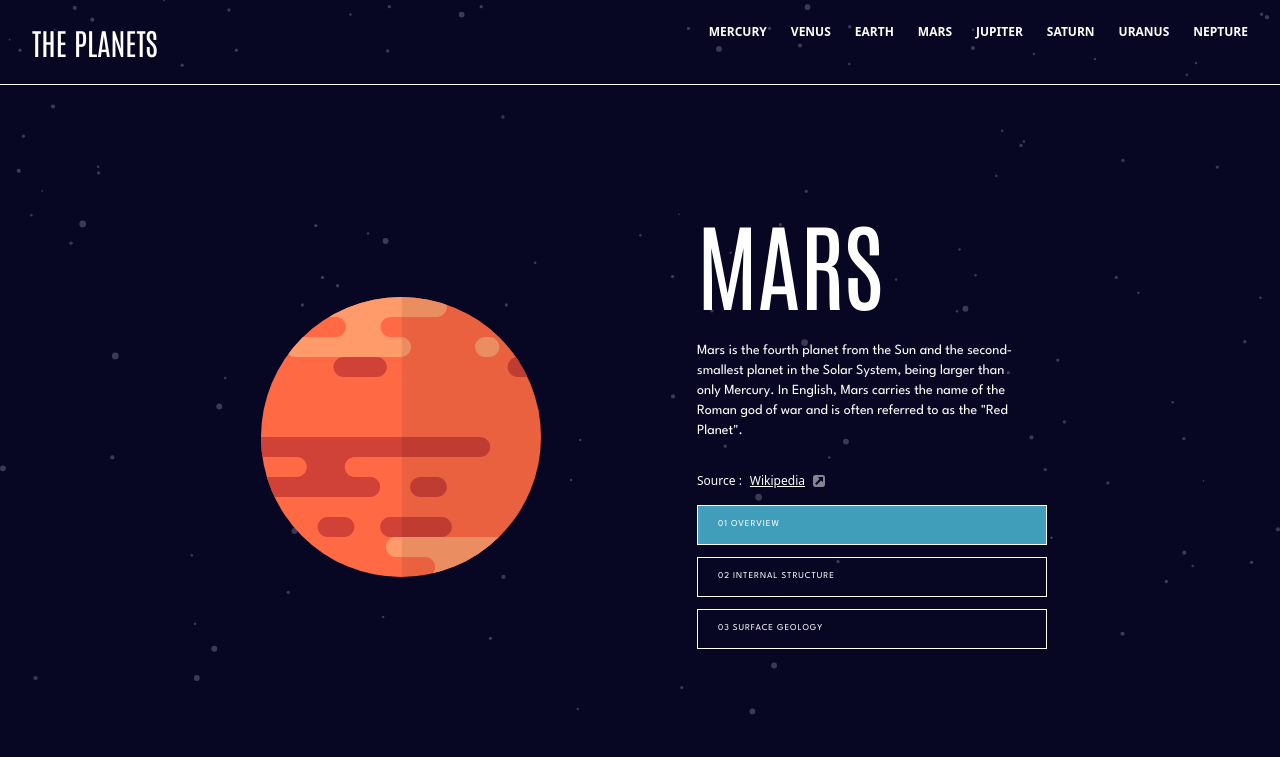
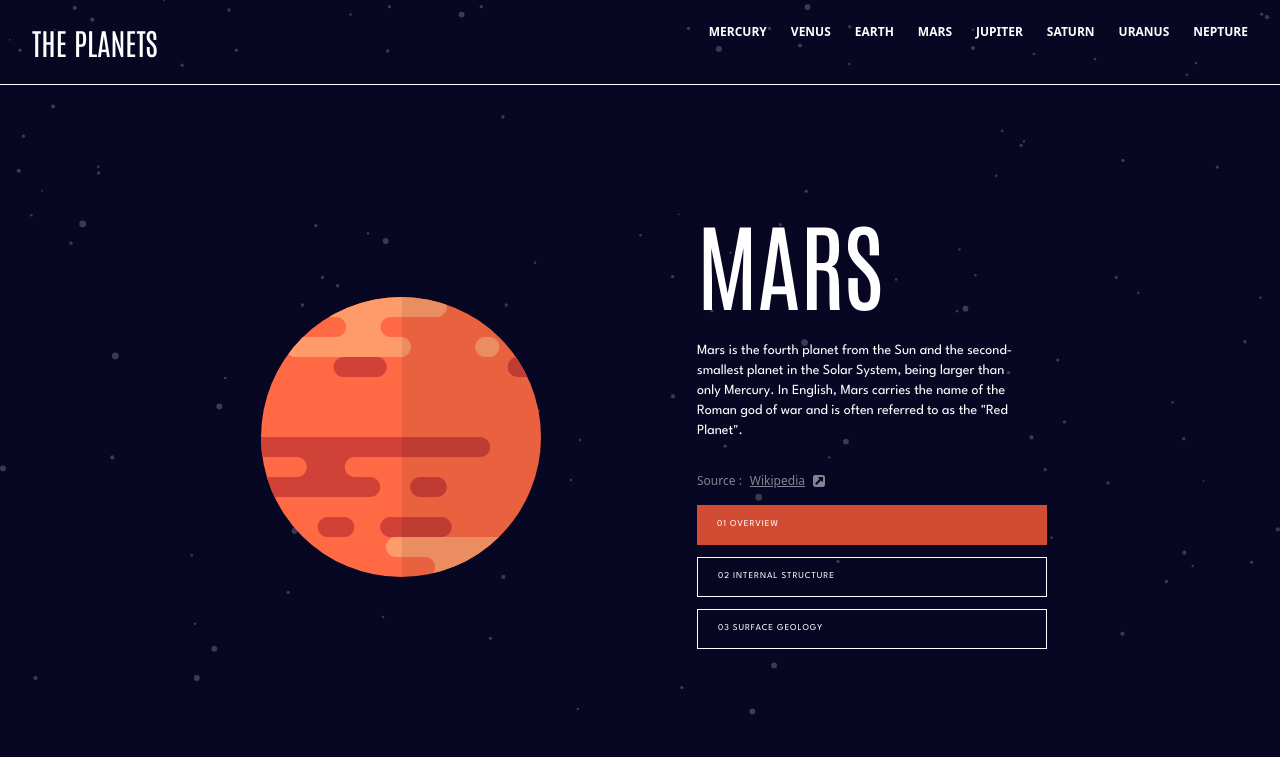
Before and after one commit to JodieAddis/Planets-Fact-Site, a React (Vite) app: page /Planets-Fact-Site/mars in a window 1280 px wide. Shown: the top 757 px of the page. Built offline with nearby package versions, Linux system fonts and the light colour scheme.

Commit message:
Correcting the size of the images displayed by the selected tabs in the desktop version

```diff
--- a/public/assets/style/tailwind.css
+++ b/public/assets/style/tailwind.css
@@ -47,27 +47,27 @@
     @apply border-b-4 border-solid border-BlackPearl pb-4 pt-5 font-Spartan text-xs font-bold uppercase tracking-widest text-white;
   }
   .mercury {
-    @apply border-b-Pelorous;
+    @apply border-b-Pelorous lg:border-none lg:bg-Pelorous;
   }
   .venus {
-    @apply border-b-TulipTree;
+    @apply border-b-TulipTree lg:border-none lg:bg-TulipTree;
   }
   .earth {
-    @apply border-b-PurpleHeart;
+    @apply border-b-PurpleHeart lg:border-none lg:bg-PurpleHeart;
   }
   .mars {
-    @apply border-b-Valencia;
+    @apply border-b-Valencia lg:border-none lg:bg-Valencia;
   }
   .jupiter {
-    @apply border-b-ElectricValencia;
+    @apply border-b-ElectricValencia lg:border-none lg:bg-ElectricValencia;
   }
   .saturn {
-    @apply border-b-Piper;
+    @apply border-b-Piper lg:border-none lg:bg-Piper;
   }
   .uranus {
-    @apply border-b-Java;
+    @apply border-b-Java lg:border-none lg:bg-Java;
   }
   .neptune {
-    @apply border-b-RoyalBlue;
+    @apply border-b-RoyalBlue lg:border-none lg:bg-RoyalBlue;
   }
 }
--- a/src/components/Planet/PlanetContainer/index.tsx
+++ b/src/components/Planet/PlanetContainer/index.tsx
@@ -24,6 +24,7 @@ const Component = ({ planetName }: PlanetDataProps) => {
   let description = planetData.overview.content;
   let url = planetData.images.planet;
   let source = planetData.overview.source;
+  let pinUrl = "";
 
   if (planetData) {
     if (selectedView === "structure") {
@@ -34,6 +35,7 @@ const Component = ({ planetName }: PlanetDataProps) => {
       description = planetData.geology.content;
       url = planetData.images.geology;
       source = planetData.geology.source;
+      pinUrl = planetData.images.planet;
     }
   }
 
@@ -52,7 +54,7 @@ const Component = ({ planetName }: PlanetDataProps) => {
         </div>
         <div className="flex flex-col lg:flex-row lg:items-center lg:justify-center">
           <div className="lg:mr-16">
-            <PlanetImage view={selectedView} url={url} />
+            <PlanetImage view={selectedView} url={url} pinUrl={pinUrl} />
           </div>
 
           <div className="flex flex-col lg:ml-16">
--- a/src/components/Planet/PlanetDescription/index.tsx
+++ b/src/components/Planet/PlanetDescription/index.tsx
@@ -1,6 +1,7 @@
 import IconSource from "../../../icons/IconSource";
 import Heading from "../../../typographies/Heading";
 import Paragraph from "../../../typographies/Paragraph";
+import { loadData } from "../../../utils/loadData";
 
 interface PlanetDescriptionProps {
   name: string;
@@ -29,14 +30,18 @@ const Component = ({ name, description, source }: PlanetDescriptionProps) => {
           content={
             <>
               Source :{" "}
-              <a href={source} target="_blank" className="mx-2 underline">
+              <a
+                href={source}
+                target="_blank"
+                className="mx-2 text-white text-opacity-50 underline"
+              >
                 Wikipedia
               </a>
               <IconSource />
             </>
           }
           css={
-            "text-xs mb-4 flex flex-row items-center justify-center text-center"
+            "text-xs mb-4 flex flex-row items-center justify-center text-center text-white text-opacity-50"
           }
         />
       </div>
--- a/src/components/Planet/PlanetImage/index.tsx
+++ b/src/components/Planet/PlanetImage/index.tsx
@@ -1,32 +1,29 @@
 interface PlanetImageProps {
   view: string;
   url: string;
+  pinUrl: string;
 }
 
-const Component = ({ view, url }: PlanetImageProps) => {
+const Component = ({ view, url, pinUrl }: PlanetImageProps) => {
   return (
     <div className="mb-10 flex items-center justify-center lg:mb-0">
       {view == "" && (
         <img src={url} alt="planet image" className="w-1/3 lg:w-5/6" />
       )}
       {view == "overview" && (
-        <img src={url} alt="planet image" className="w-1/3" />
+        <img src={url} alt="planet image" className="w-1/3 lg:w-5/6" />
       )}
       {view == "structure" && (
-        <img src={url} alt="planet image" className="w-1/3" />
+        <img src={url} alt="planet image" className="w-1/3 lg:w-5/6" />
       )}
       {view == "surface" && (
         <div className="relative pb-10">
           <img
-            src={`../../../../public/assets/img/${name}.svg`}
+            src={url}
             alt="planet image"
-            className="mx-auto w-1/3"
+            className="mx-auto w-1/3 lg:w-5/6"
           />
-          <img
-            src={`../../../../public/assets/img/geology-${name}.png`}
-            alt="planet image"
-            className="mx-auto w-1/6"
-          />
+          <img src={pinUrl} alt="planet image" className="mx-auto w-1/6" />
         </div>
       )}
     </div>
--- a/src/components/PlanetView/PlanetViewDesktop/index.tsx
+++ b/src/components/PlanetView/PlanetViewDesktop/index.tsx
@@ -32,7 +32,7 @@ const Component = ({ onViewSelect, color }: ViewProps) => {
           <Button
             content={tab}
             css={`
-              ${selectedTab === index ? "bg-Pelorous" : "bg-none"} button_view
+              ${selectedTab === index ? color : "bg-none"} button_view
             `}
             onclick={() => {
               handleButtonClick(tab);
```
